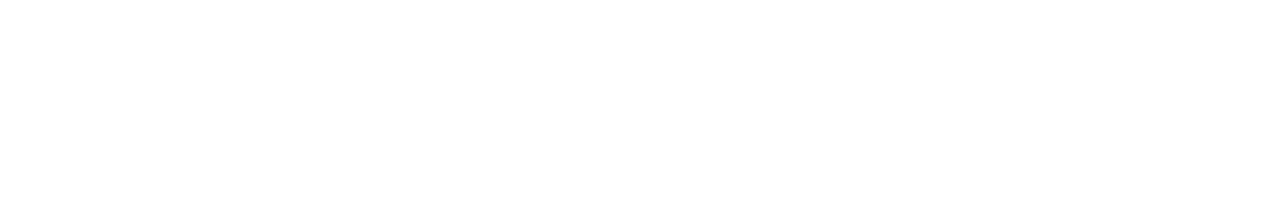
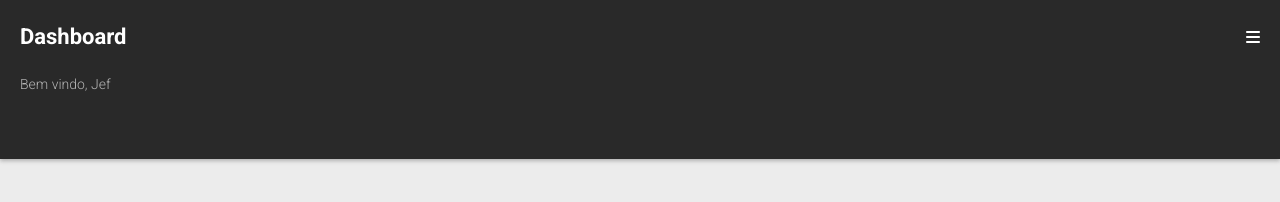
Before and after one commit to Milimaverde/vocedivas-crm, a plain HTML site: page dashboard.html in a window 1280 px wide. Drawn offline with nearby package versions, Linux system fonts and the light colour scheme.

Commit message:
create header and style

```diff
--- a/css/style.css
+++ b/css/style.css
@@ -2,10 +2,15 @@ html,
 body,
 .app {
   min-height: 100vh;
-  background-color: #292929;
+  background-color: #ececec;
 }
 
-.app {
+* {
+  font-family: 'Roboto', sans-serif;
+}
+
+.login-page {
+  background-color: #292929;
   display: flex;
   flex-direction: column;
   justify-content: center;
@@ -52,3 +57,28 @@ body,
 .login-button:hover::before {
   opacity: 1;
 }
+
+.default-title {
+  font-size: 22px;
+  font-weight: bold;
+  color: #fff;
+  margin: 0px;
+}
+
+.header-container {
+  background-color: #292929;
+  padding: 16px 20px 48px 20px;
+  box-shadow: 0 2px 4px 0 rgba(0, 0, 0, 0.25);
+}
+
+.welcome-text {
+  font-size: 14px;
+  font-weight: 300;
+  color: #d7d7d7;
+  opacity: 0.8;
+  margin-top: 16px;
+}
+
+.menu-bar {
+  color: #fff;
+}
--- a/dashboard.html
+++ b/dashboard.html
@@ -0,0 +1,33 @@
+<!DOCTYPE html>
+<html lang="pt_br">
+
+<head>
+  <meta charset="UTF-8">
+  <meta http-equiv="X-UA-Compatible" content="IE=edge">
+  <meta name="viewport" content="width=device-width, initial-scale=1.0">
+  <title>Você Divas - CRM</title>
+
+  <link rel="preconnect" href="https://fonts.googleapis.com">
+  <link rel="preconnect" href="https://fonts.gstatic.com" crossorigin>
+  <link href="https://fonts.googleapis.com/css2?family=Roboto:wght@100;300;400;500;700&display=swap" rel="stylesheet">
+  <link href="https://cdn.jsdelivr.net/npm/bootstrap@5.1.3/dist/css/bootstrap.min.css" rel="stylesheet"
+    integrity="sha384-1BmE4kWBq78iYhFldvKuhfTAU6auU8tT94WrHftjDbrCEXSU1oBoqyl2QvZ6jIW3" crossorigin="anonymous">
+  <link rel="stylesheet" href="./css/style.css">
+</head>
+
+<body>
+  <header class="header-container">
+    <nav class="navbar">
+      <h1 class="default-title">Dashboard</h1>
+      <i class="fa-solid fa-bars menu-bar"></i>
+    </nav>
+    <p class="welcome-text">Bem vindo, Jef</p>
+  </header>
+
+  <script src="https://cdn.jsdelivr.net/npm/bootstrap@5.1.3/dist/js/bootstrap.bundle.min.js"
+    integrity="sha384-ka7Sk0Gln4gmtz2MlQnikT1wXgYsOg+OMhuP+IlRH9sENBO0LRn5q+8nbTov4+1p"
+    crossorigin="anonymous"></script>
+  <script src="https://kit.fontawesome.com/a936f55d03.js" crossorigin="anonymous"></script>
+</body>
+
+</html>
```
Also changed, not shown: cadastroCliente.html (+32 -0 lines), index.html (+1 -1 lines).
